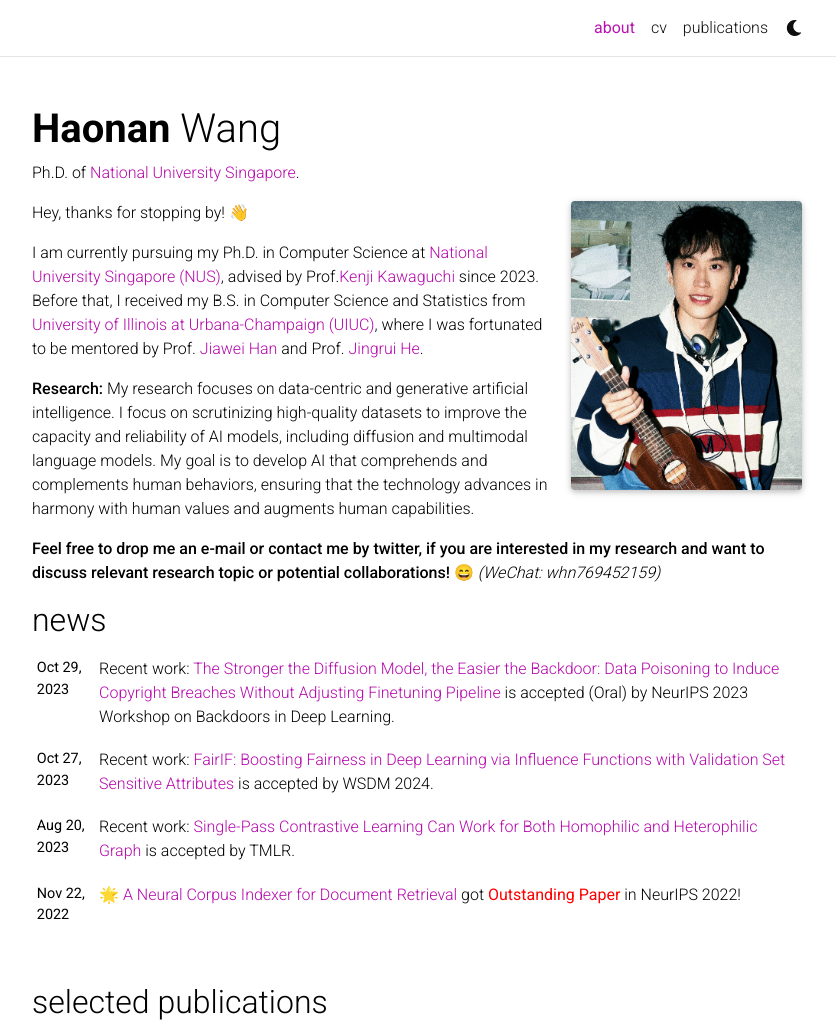
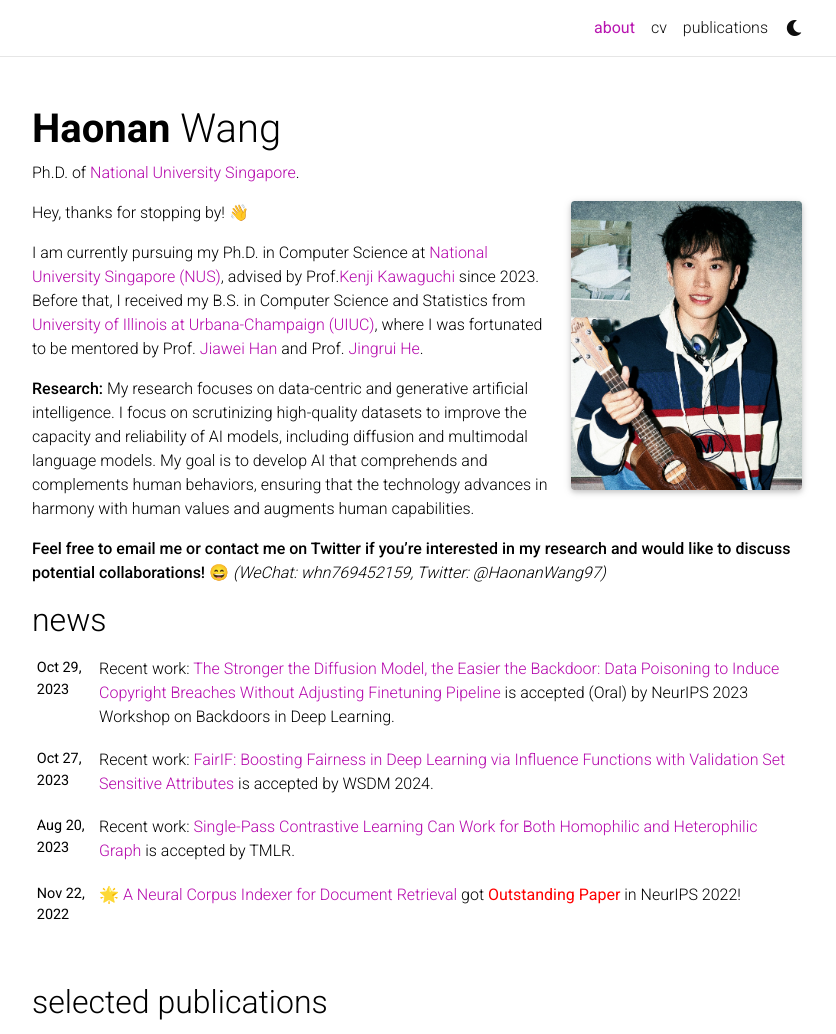
Before and after one commit to UnivTraveller/univtraveller.github.io, a Jekyll site: the page built from _pages/about.md, in a window 1280 px wide and 1323 px high, cut to the strip 0-1034 px from the top of the window. Shown: the whole strip, without its empty margins (223-1059 px from the left). Built offline with Jekyll 4.4.1, drawn with Linux system fonts in a browser that asks for light colours; full-size pictures stand in for the smaller copies a plugin makes; emoji names are drawn with the system emoji font; comment, search, counter and statistics services are not loaded; a style sheet for code colours, icons or effects is not loaded.

Commit message:
update info

```diff
--- a/_config.yml
+++ b/_config.yml
@@ -72,7 +72,7 @@ gitlab_username: # your GitLab user name
 twitter_username: HaonanWang97
 mastodon_username: # your mastodon instance+username in the format instance.tld/@username
 linkedin_username: haonan-wang-86760313a # your LinkedIn user name
-telegram_username: # your Telegram user name
+telegram_username: whn0620 # your Telegram user name
 scholar_userid: BP3l2RYAAAAJ # your Google Scholar ID
 semanticscholar_id: # your Semantic Scholar ID
 whatsapp_number: # your WhatsApp number (full phone number in international format. Omit any zeroes, brackets, or dashes when adding the phone number in international format.)
--- a/_pages/about.md
+++ b/_pages/about.md
@@ -27,7 +27,7 @@
 
 <strong>Research:</strong> My research focuses on data-centric and generative artificial intelligence. I focus on scrutinizing high-quality datasets to improve the capacity and reliability of AI models, including diffusion and multimodal language models. My goal is to develop AI that comprehends and complements human behaviors, ensuring that the technology advances in harmony with human values and augments human capabilities.
 
-**Feel free to drop me an e-mail or contact me by twitter, if you are interested in my research and want to discuss relevant research topic or potential collaborations!** :smile: *(WeChat: whn769452159)*
+**Feel free to email me or contact me on Twitter if you're interested in my research and would like to discuss potential collaborations!** :smile: *(WeChat: whn769452159, Twitter: @HaonanWang97)*
 
 
 
```
Also changed, not shown: 1 other file.
